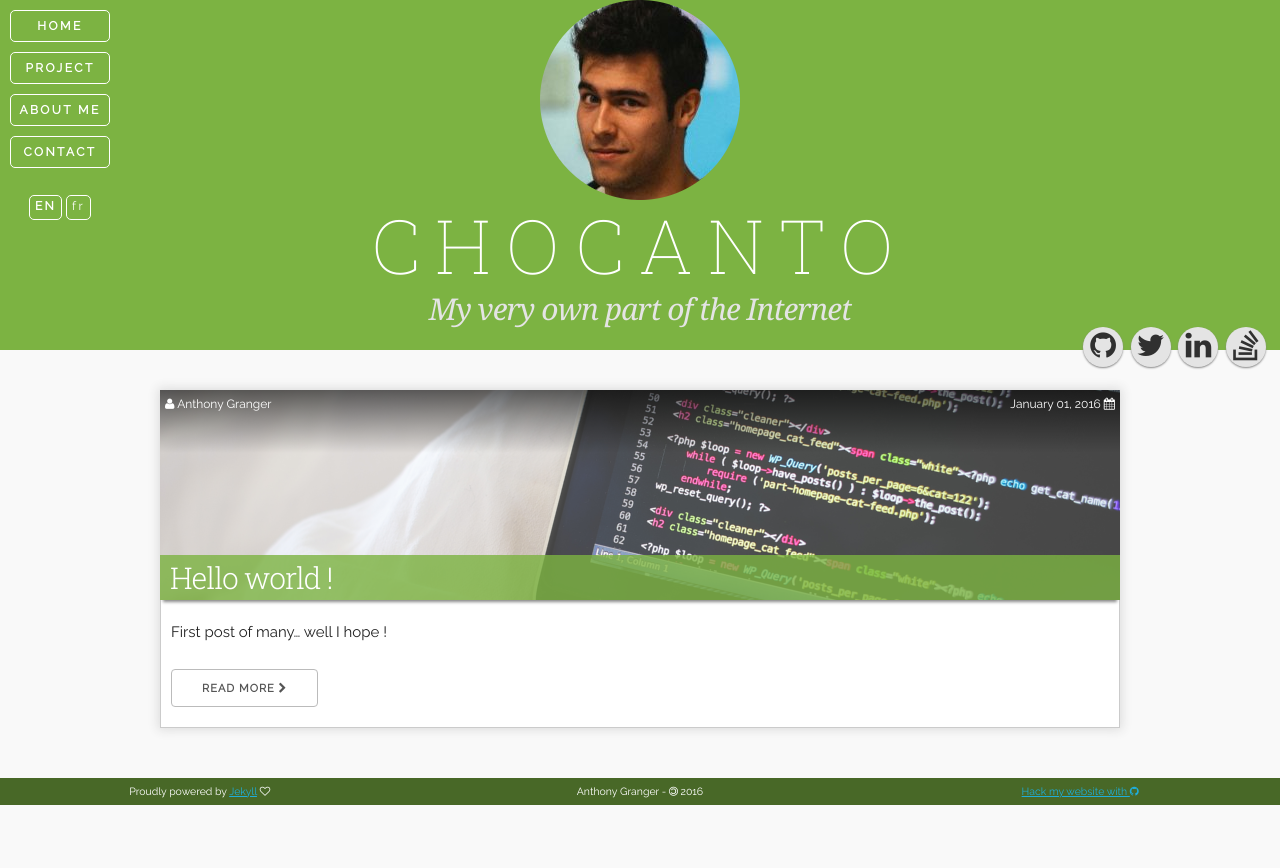
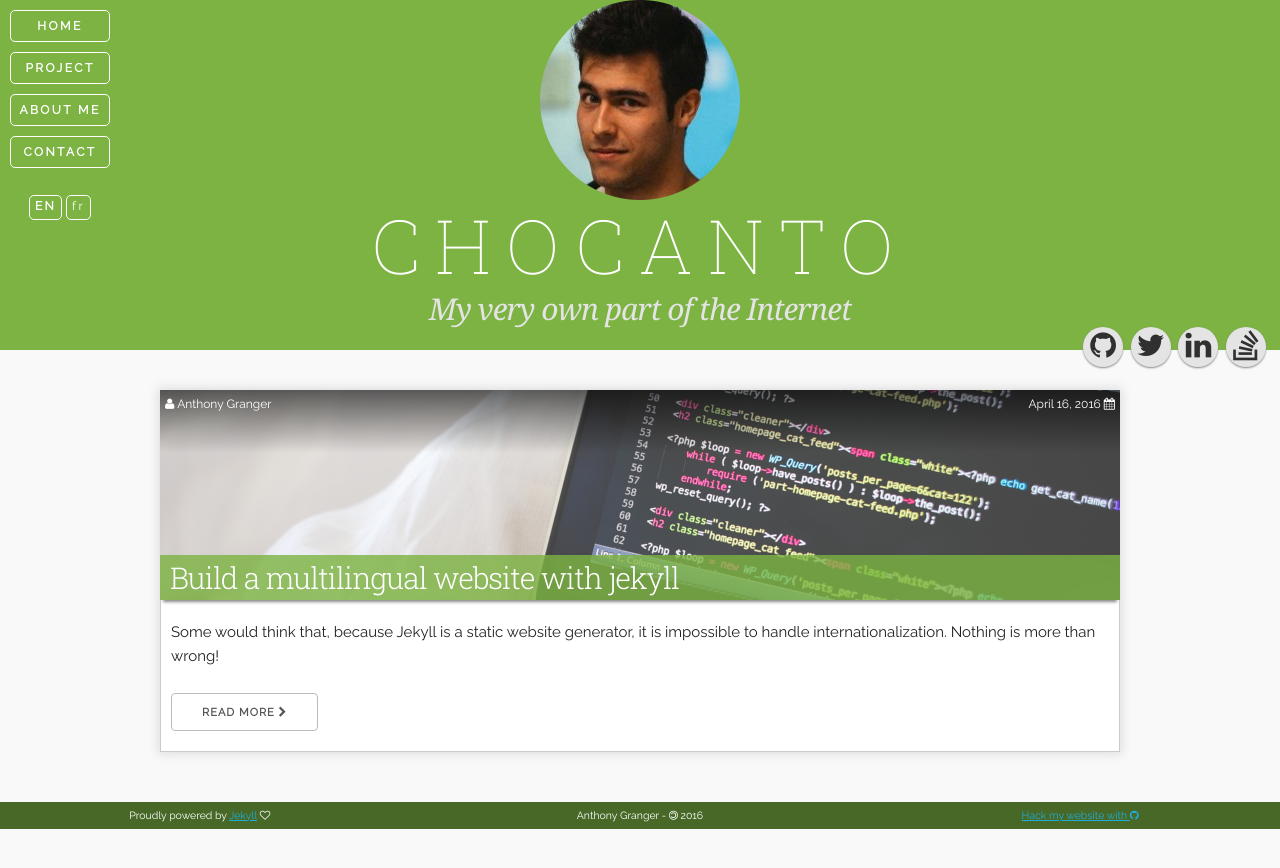
Before and after one commit to Chocanto/Chocanto.github.io, a Jekyll site: the page built from index.html, in a window 1280 px wide. Shown: the top 868 px of the page. Built offline with Jekyll 4.4.1, drawn with Linux system fonts in a browser that asks for light colours; Markdown is read by kramdown in place of the engine named in the settings; the list of posts is cut into pages by our own code.

Commit message:
Add new syntaxical coloration and translated jekyll multilingual article

```diff
--- a/Gemfile
+++ b/Gemfile
@@ -2,3 +2,4 @@
 
 gem 'github-pages'
 gem 'html-proofer'
+gem 'rouge'
--- a/_config.yml
+++ b/_config.yml
@@ -5,10 +5,6 @@
 base-url: ""
 github-default-branch: "/edit/master/"
 ga: "UA-71881194-1"
-
-markdown: redcarpet
-redcarpet:
-    extensions: [with_toc_data]
 
 sass:
     style: compressed
--- /dev/null
+++ b/_posts/2016-04-16-jekyll-multilingual.md
@@ -0,0 +1,257 @@
+---
+title: Build a multilingual website with jekyll
+img: 1
+i18n-link: multilingual
+---
+
+Some would think that, because Jekyll is a static website generator, it is impossible to handle internationalization. Nothing is more than wrong!
+
+
+In fact, it might not be as easy as using a PHP-based framework like Wordpress. But after using some magic, you will be able to serve your posts and pages in as many languages as you need to! Because this problem is well known, you can find other methods in [stackoverflow](https://stackoverflow.com) or other webdev-oriented blogs. The method I will explain you in this post is based on *folders*.
+
+## A story of folders
+
+Before starting to speak about translation, it would be great to explain how Jekyll manage folders inside your project. As detailed in the [Jekyll's documentation](http://jekyllrb.com/docs/structure/), there is two kind of folders/files.
+
+### Parsed folders/files
+
+First, those which will be parsed by Jekyll and then, for some, rendered. They always start with a `_` (eg. `_posts`, `_layouts`, `_includes`, `_config.yml`). You will not see them in the URL as Jekyll do not expose them directly. You can see them as ingredients used to make a cake, most of the time you will not see them but the cake.
+
+### Exposed folders/files
+
+We earlier saw folders and files starting with `_`. Well, every other resources not starting by this character will be simply copied by Jekyll inside your final site. It might be stylesheet, fonts, images, xml, etc. But what if we put a parsed resources inside a simple folder ? The resource (a markdown flavored file for example) will be rendered inside your recently created folder. You can then access to a post or a page by looking at it's url (eg. `/my-cool-folder/2016/03/02/my-post.html` is a post inside *my-cool-folder*).
+
+It is a very interesting feature for internationalization...
+
+## Build a generic international website
+
+Translating your site to a different language than your maternal one might be something you should think about very early in your developpement. If you site is well prepared for it, translating your pages will be as simple as creating one file by language containing your translated resources. Your layout stay the same, only included strings will depend of the choosen language.
+
+In a server-side rendered website, it is the work of your hidden logic to build views. I can take the example of [Symfony](https://symfony.com/) who use [twig engine](twig.sensiolabs.org/) to render views. All you have to do is write your layouts, indiquate where your translated assets will be put, populate configurations files with your different assets then watch the magic appening !
+
+But how does the server know that your visitor speak one specific language ?
+
+First, they can read the ACCEPT_LANGUAGE http header. When defined, it should indiquate what is the primary language of the visitor. But what if your visitor want to read your website with an another language than it's primary one ? You have to let him select the language in which your content will be displayed by using a `<select>` block for example. But wait, then your visitor will have to select his language for every page of your website ? That is not something you might want to make him do (or you don't really want to keep your readers, but that's another subject...). You will then have to make use of those (not really delicious) cookies.
+
+You can also decide to make use of your URL, like this blog. Yup, french version of every post is available via the `/fr/` prefix. Other websites create a new (virtual most of the time) subdomain per language so you can just go to : `lang.my-site.com`.
+
+Aaaand, that's all. But it only work when you have something running behind your client. And it is not the case with Jekyll, everything is static. How can we acheive this feat ?
+
+## Multilingual website, the Jekyll way
+
+More or less, the Chocanto way. You can find a lot of great methods all over the Internet, but here I am going to show you how to combine everything we talked about earlier : **folders** and **URL**.
+Those two combined make a very efficient way to show to your visitor a page in his selected language without you having a headache (in fact... you can also have headache with this method, but I will not be responsible !).
+
+### The structure
+
+Our project will look like this :
+
+~~~
+project/
+	_drafts/
+	_includes/
+	_layouts/
+	_posts/
+		my-translated-post.md
+	_site/
+	fr/
+		_posts/
+			mon-billet-traduit.md
+		index.md
+	index.md
+~~~
+
+I will here take the example of a french traslated website (what a surprise !).
+
+Like you can see, this structure is the exact same structure as the one you already know ([a basic jekyll structure](https://jekyllrb.com/docs/structure/)) but with a new folder : `fr`. Our new folder, named with your [language identifier](http://www.i18nguy.com/unicode/language-identifiers.html) contain all your translatables files (all your posts, pages, drafts and other index.md). You can even translate, as you can see above, your post name (it might be something very important for SEO stuff). So, every time you write a new post or page, juste create a new file in your `fr/` (or whatever you named it) with the same path, and create the folders containing this file if they does not already exists (duh).
+
+### Front matter, matters
+
+It is what makes Jekyll really cool, and also what makes this method functionnal ! For every post or page we make we will create a unique identifier. This identifier will be used later to link our pages together so we will be able to find a translated version of the current page. I named it `i18n-link` because... why not ?
+
+So your post should look like this : `_posts/my-translated-post.md`
+
+~~~ yaml
+---
+title: My translated post !
+i18n-link: translated-post
+---
+
+Hey ! This is a pretty cool translated post !
+~~~
+
+And your translated post : `fr/_posts/mon-billet-traduit.md`
+
+~~~ yaml
+---
+title: Mon billet traduit !
+i18n-link: translated-post
+---
+
+Hey ! Ça c'est du post traduit ou je m'y connais pas !
+~~~
+
+Easy right ? For your next post what you just have to do is replacing your *i18n-link* by a unique new one.
+
+Your translation is now fully functionnal. Yup, really ! If you want to access your translated post what you just have to do is add a `/fr/` prefix to your URL ! But you will not want to ask your visitors to do it right ? Wouldn't it be cool to generate language buttons to access translated versions of your posts ?
+
+### Add language selection
+
+Here we go, translating post is cool. Accessing translated post via URL is also cool. But automatically display available translations for a page and create links is cooler !
+
+So let's just prepare our code for the moment :
+
+{% raw %}
+~~~ html
+<div class="lang">
+  <ul>
+    <li>FR</li>
+    <li>EN</li>
+    <li>CH</li>
+  </ul>
+</div>
+~~~
+{% endraw %}
+
+Ok, this is roughly what we want to generate : a list of our available languages. Each language will link to one of our translated post. Something like `/{lang}/my-cool-post`.
+
+Our url is automaticaly generated and provided by Jekyll with the `url` attribute of a post. Like this :
+
+{% raw %}
+~~~ html
+<div class="lang">
+  <ul>
+    <li><a class="FR" href="{{ site.base-url }}{{ postFR.url }}">FR</a></li>
+    <li><a class="EN" href="{{ site.base-url }}{{ postEN.url }}">EN</a></li>
+    <li><a class="CH" href="{{ site.base-url }}{{ postCH.url }}">CH</a></li>
+  </ul>
+</div>
+~~~
+{% endraw %}
+
+`site.base-url` is the base url of our website. For example if the root of our website is located in a folder, we would place the folder path in this [liquid](https://shopify.github.io/liquid/) variable.
+
+So now we have our URL for each translation of our post. But it would cool (if not mandatory) to let jekyll find himself the translations available for our post.
+Let's say you didn't translated your post in chinese, would you like to let a broken link in your menu ? I hope that you answered no.
+
+What we will have to do is find all translations that are from the same post. To do so we will have to use our `i18n-link` variable defined earlier. It will make it easy to link our translations together.
+
+{% raw %}
+~~~ liquid
+{% assign posts=site.posts | where:"i18n-link", page.i18n-link | sort: 'lang' %}
+~~~
+{% endraw %}
+
+`site.posts` contains every posts of our jekyll website, so we are just searching for posts where `i18n-link` is equal to the `i18n-link` of our current page. And to be sure that our list language is the same ordered through the pages we sort them.
+
+You can also do it for pages like so :
+
+{% raw %}
+~~~ liquid
+{% if posts.size == 0 %}
+  {% assign posts=site.pages | where:"i18n-link", page.i18n-link | sort: 'lang' %}
+{% endif %}
+~~~
+{% endraw %}
+
+Now let's use our new `posts` variable :
+
+{% raw %}
+~~~ html
+<div class="lang">
+  <ul>
+    {% for post in posts %}
+      <li><a class="{{ post.lang }}" href="{{ site.base-url }}{{ post.url }}">{{ post.lang }}</a></li>
+    {% endfor %}
+  </ul>
+</div>
+~~~
+{% endraw %}
+
+And that's it. It will display a link for every translation found of our current page.
+
+Because I am in a good mood today, here is the complete code :
+
+{% raw %}
+~~~ html
+{% assign posts=site.posts | where:"i18n-link", page.i18n-link | sort: 'lang' %}
+
+{% if posts.size == 0 %}
+  {% assign posts=site.pages | where:"i18n-link", page.i18n-link | sort: 'lang' %}
+{% endif %}
+
+<div class="lang">
+  <ul>
+    {% for post in posts %}
+      <li><a class="{{ post.lang }}" href="{{ site.base-url }}{{ post.url }}">{{ post.lang }}</a></li>
+    {% endfor %}
+  </ul>
+</div>
+~~~
+{% endraw %}
+
+### Jekyll configuration
+
+We have a good folder structure and a nice post translation visualization. Now let's finish our multilingual website by configuring Jekyll.
+
+What we want to do is set our variables depending of the current translation. Because our way to work use folders, we will also use them to detect the language.
+
+~~~ yaml
+defaults:
+    -
+     scope:
+         path: ""
+     values:
+         author: "me"
+         layout: myLayout
+         lang: en
+         base-url: "/"
+    -
+     scope:
+         path: fr
+     values:
+         lang: fr
+         base-url: "/fr/"
+    -
+     scope:
+         path: ch
+     values:
+         lang: ch
+         base-url: "/ch/"
+~~~
+
+The `defaults` yaml variable is set by scope. One scope per translation. The default scope here is `en`, where we will define all our default variables for our application. Then we just override them for each scope. Our posts will now get `lang` and `base-url` variables defined depending of our translation.
+
+### Translate layouts
+
+We saw how to translation an entire post. But what if we want to translate our layout ?
+
+You might want to define where part of your layout have to be translated. To do so, we will again use Liquid variables. For example :
+
+{% raw %}
+~~~ liquid
+<h1>{{ site.t['title'][page.lang] }}</h1>
+~~~
+{% endraw %}
+
+We again use our `page.lang` variable to get the current language, and use it as an index for our translation.
+
+Then, we just have to add our `site.t` array to the configuration file and populate it :
+
+~~~ yaml
+t:
+    title:
+        en: "Title"
+        fr: "Titre"
+    subtitle:
+        en: "Subtitle"
+        fr: "Sous-titre"
+~~~
+
+## Conclusion
+
+You can now easily translate your entire jekyll website. Feel free to personalize the code given in this post for your own needs.
+
+It was a long post, so some errors may have crept. You can propose corrections using the github button at the bottom of this part.
+
+Have fun playing with Jekyll ! :D
--- /dev/null
+++ b/_sass/partials/_highlighter.scss
@@ -0,0 +1,60 @@
+.highlight  { background: #ffffff; }
+.highlight .c { color: #999988; font-style: italic } /* Comment */
+.highlight .err { color: #a61717; background-color: #e3d2d2 } /* Error */
+.highlight .k { font-weight: bold } /* Keyword */
+.highlight .o { font-weight: bold } /* Operator */
+.highlight .cm { color: #999988; font-style: italic } /* Comment.Multiline */
+.highlight .cp { color: #999999; font-weight: bold } /* Comment.Preproc */
+.highlight .c1 { color: #999988; font-style: italic } /* Comment.Single */
+.highlight .cs { color: #999999; font-weight: bold; font-style: italic } /* Comment.Special */
+.highlight .gd { color: #000000; background-color: #ffdddd } /* Generic.Deleted */
+.highlight .gd .x { color: #000000; background-color: #ffaaaa } /* Generic.Deleted.Specific */
+.highlight .ge { font-style: italic } /* Generic.Emph */
+.highlight .gr { color: #aa0000 } /* Generic.Error */
+.highlight .gh { color: #999999 } /* Generic.Heading */
+.highlight .gi { color: #000000; background-color: #ddffdd } /* Generic.Inserted */
+.highlight .gi .x { color: #000000; background-color: #aaffaa } /* Generic.Inserted.Specific */
+.highlight .go { color: #888888 } /* Generic.Output */
+.highlight .gp { color: #555555 } /* Generic.Prompt */
+.highlight .gs { font-weight: bold } /* Generic.Strong */
+.highlight .gu { color: #aaaaaa } /* Generic.Subheading */
+.highlight .gt { color: #aa0000 } /* Generic.Traceback */
+.highlight .kc { font-weight: bold } /* Keyword.Constant */
+.highlight .kd { font-weight: bold } /* Keyword.Declaration */
+.highlight .kp { font-weight: bold } /* Keyword.Pseudo */
+.highlight .kr { font-weight: bold } /* Keyword.Reserved */
+.highlight .kt { color: #445588; font-weight: bold } /* Keyword.Type */
+.highlight .m { color: #009999 } /* Literal.Number */
+.highlight .s { color: #d14 } /* Literal.String */
+.highlight .na { color: #008080 } /* Name.Attribute */
+.highlight .nb { color: #0086B3 } /* Name.Builtin */
+.highlight .nc { color: #445588; font-weight: bold } /* Name.Class */
+.highlight .no { color: #008080 } /* Name.Constant */
+.highlight .ni { color: #800080 } /* Name.Entity */
+.highlight .ne { color: #990000; font-weight: bold } /* Name.Exception */
+.highlight .nf { color: #990000; font-weight: bold } /* Name.Function */
+.highlight .nn { color: #555555 } /* Name.Namespace */
+.highlight .nt { color: #000080 } /* Name.Tag */
+.highlight .nv { color: #008080 } /* Name.Variable */
+.highlight .ow { font-weight: bold } /* Operator.Word */
+.highlight .w { color: #bbbbbb } /* Text.Whitespace */
+.highlight .mf { color: #009999 } /* Literal.Number.Float */
+.highlight .mh { color: #009999 } /* Literal.Number.Hex */
+.highlight .mi { color: #009999 } /* Literal.Number.Integer */
+.highlight .mo { color: #009999 } /* Literal.Number.Oct */
+.highlight .sb { color: #d14 } /* Literal.String.Backtick */
+.highlight .sc { color: #d14 } /* Literal.String.Char */
+.highlight .sd { color: #d14 } /* Literal.String.Doc */
+.highlight .s2 { color: #d14 } /* Literal.String.Double */
+.highlight .se { color: #d14 } /* Literal.String.Escape */
+.highlight .sh { color: #d14 } /* Literal.String.Heredoc */
+.highlight .si { color: #d14 } /* Literal.String.Interpol */
+.highlight .sx { color: #d14 } /* Literal.String.Other */
+.highlight .sr { color: #009926 } /* Literal.String.Regex */
+.highlight .s1 { color: #d14 } /* Literal.String.Single */
+.highlight .ss { color: #990073 } /* Literal.String.Symbol */
+.highlight .bp { color: #999999 } /* Name.Builtin.Pseudo */
+.highlight .vc { color: #008080 } /* Name.Variable.Class */
+.highlight .vg { color: #008080 } /* Name.Variable.Global */
+.highlight .vi { color: #008080 } /* Name.Variable.Instance */
+.highlight .il { color: #009999 } /* Literal.Number.Integer.Long */
--- a/css/main.scss
+++ b/css/main.scss
@@ -15,3 +15,4 @@
 @import "partials/header";
 @import "partials/article";
 @import "partials/footer";
+@import "partials/highlighter";
```
Also changed, not shown: _drafts/jekyll-multilingual.md (deleted, +0 -112 lines), fr/_posts/2016-04-16-jekyll-multilingue.md (added, +257 -0 lines).
